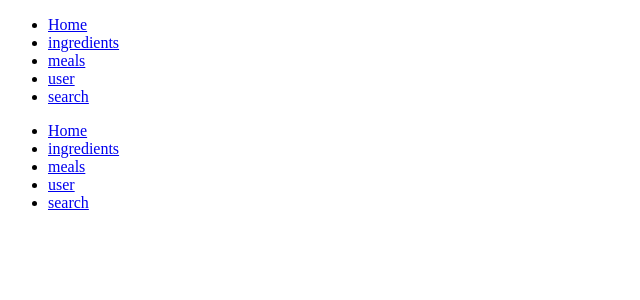
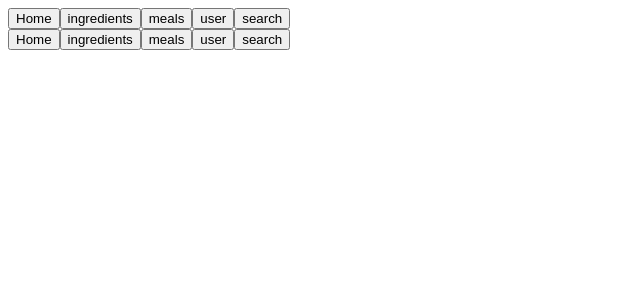
Before and after one commit to Banderas13/koolyhealth, an Angular app: page /navbar in a window 1280 px wide. Shown: the top 300 px of the page, without its empty margins (0-640 px from the left). Built offline with nearby package versions, Linux system fonts and the light colour scheme.

Commit message:
changed navbar links to buttons

```diff
--- a/src/app/navbar/navbar.component.html
+++ b/src/app/navbar/navbar.component.html
@@ -1,12 +1,11 @@
-<nav>
-    <ul>
-      <li><a routerLink="/home">Home</a></li>
-      <li><a routerLink="/ingredients">ingredients</a></li>
-      <li><a routerLink="/meals">meals</a></li>
-      <li><a routerLink="/user">user</a></li>
-      <li><a routerLink="/search">search</a></li>
-    </ul>
+<span>
+  <nav>
+      <button class="button button1" routerLink="/home">Home</button>
+      <button class="button button1" routerLink="/ingredients">ingredients</button>
+      <button class="button button1" routerLink="/meals">meals</button>
+      <button class="button button1" routerLink="/user">user</button>
+      <button class="button button1" routerLink="/search">search</button>
   </nav>
-
+</span>
 
 <router-outlet></router-outlet>
```
